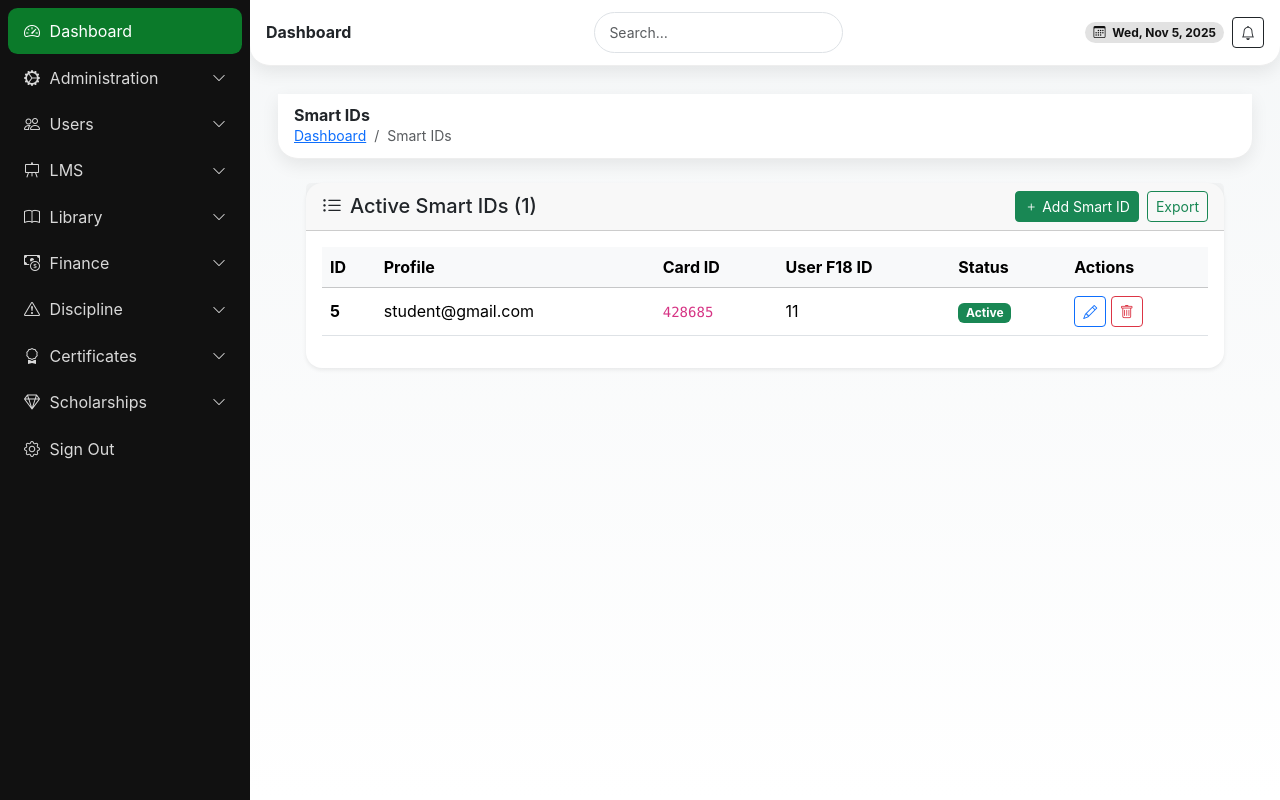
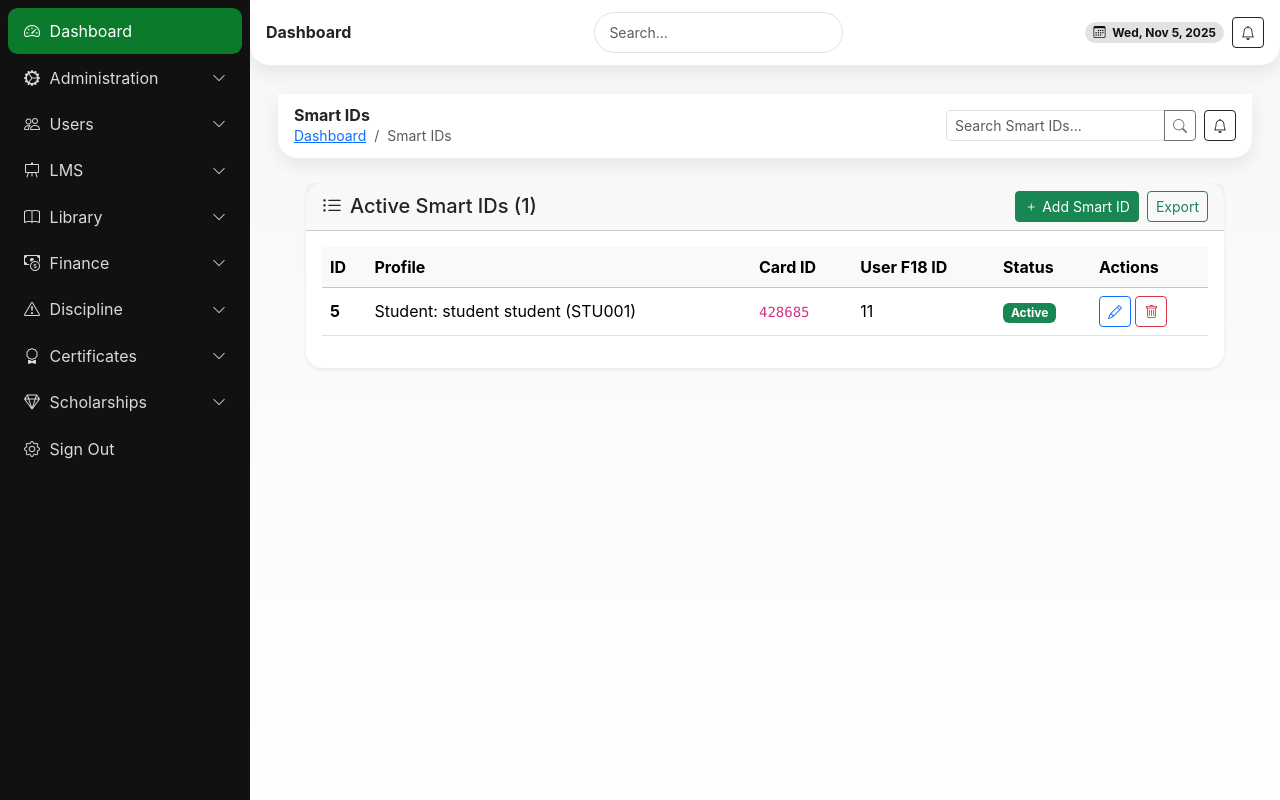
Before and after one commit to pkalosh/kiswate_digital_academy, a Django app: page /smartids/ in a window 1280 px wide. Run offline with Django 5.2, Linux system fonts and the light colour scheme; a user stored in the database is signed in; data comes from the database, SQL or seed files in the repository; both versions use the stored data as it was after the commit.

Commit message:
filter profiles on smart id based on admin's school, use same base for kiswate admin

```diff
--- a/school/forms.py
+++ b/school/forms.py
@@ -2,6 +2,7 @@
 import random
 import string
 from django import forms
+from django.db.models import Q
 from userauths.models import User
 from .models import Grade, Parent,StaffProfile,Student, SmartID
 from django.core.mail import send_mail
@@ -1015,6 +1016,23 @@ class StudentEditForm(forms.ModelForm):
 
 
 class SmartIDForm(forms.ModelForm):
+    def __init__(self, *args, **kwargs):
+        school = kwargs.pop('school', None)
+        super().__init__(*args, **kwargs)
+        if school:
+            queryset = User.objects.filter(
+                Q(student__school=school) | Q(staffprofile__school=school)
+            ).select_related('student', 'staffprofile').distinct().order_by('last_name', 'first_name')
+            self.fields['profile'].queryset = queryset
+            # Custom label for choices to distinguish Student vs Staff
+            self.fields['profile'].label_from_instance = self.label_from_instance
+
+    def label_from_instance(self, obj):
+        if hasattr(obj, 'student') and obj.student:
+            return f"Student: {obj.get_full_name()} ({obj.student.student_id})"
+        elif hasattr(obj, 'staffprofile') and obj.staffprofile:
+            return f"Staff: {obj.get_full_name()} ({obj.staffprofile.staff_id})"
+        return str(obj)
 
     class Meta:
         model = SmartID
--- a/school/views.py
+++ b/school/views.py
@@ -70,12 +70,15 @@ def smartid_list(request):
         return redirect('school:dashboard')
 
     query = request.GET.get('q', '')
-    smartids = SmartID.objects.filter(school=school, is_active=True)
+    smartids = SmartID.objects.filter(school=school, is_active=True).select_related('profile', 'profile__student', 'profile__staffprofile')
     if query:
         smartids = smartids.filter(
-            Q(card_id__icontains=query) | Q(profile__name__icontains=query)  # Assume profile has 'name' field for search
+            Q(profile__first_name__icontains=query) |
+            Q(profile__last_name__icontains=query) |
+            Q(card_id__icontains=query) |
+            Q(user_f18_id__icontains=query)
         )
-    form = SmartIDForm()
+    form = SmartIDForm(school=school)
     return render(request, 'school/smartid_list.html', {
         'smartids': smartids,
         'form': form,
@@ -95,7 +98,7 @@ def smartid_create(request):
     if request.method != 'POST':
         return redirect('school:smartid-list')
 
-    form = SmartIDForm(request.POST)
+    form = SmartIDForm(request.POST, school=school)
     if form.is_valid():
         smartid = form.save(commit=False)
         smartid.school = school
@@ -128,7 +131,7 @@ def smartid_edit(request, pk):
         return redirect('school:smartid-list')
 
     smartid = get_object_or_404(SmartID, pk=pk, school=school)
-    form = SmartIDForm(request.POST, instance=smartid)
+    form = SmartIDForm(request.POST, instance=smartid, school=school)
     if form.is_valid():
         form.save()
         messages.success(request, f'Smart ID "{smartid.card_id}" updated successfully.')
--- a/templates/Dashboard/school_admin_list.html
+++ b/templates/Dashboard/school_admin_list.html
@@ -1,4 +1,4 @@
-{% extends 'Dashboard/base.html' %}
+{% extends 'Dashboard/admindash-base.html' %}
 {% block title %}School Admins | Dashboard{% endblock %}
 
 {% block content %}
--- a/templates/Dashboard/school_subscription_list.html
+++ b/templates/Dashboard/school_subscription_list.html
@@ -1,5 +1,5 @@
 <!-- templates/Dashboard/school_subscription_list.html -->
-{% extends 'Dashboard/base.html' %}
+{% extends 'Dashboard/admindash-base.html' %}
 {% block title %}School Subscriptions | Dashboard{% endblock %}
 
 {% block content %}
--- a/templates/Dashboard/subscription_plan_list.html
+++ b/templates/Dashboard/subscription_plan_list.html
@@ -1,5 +1,5 @@
 <!-- templates/Dashboard/subscription_plan_list.html -->
-{% extends 'Dashboard/base.html' %}
+{% extends 'Dashboard/admindash-base.html' %}
 {% block title %}Subscription Plans | Dashboard{% endblock %}
 
 {% block content %}
--- a/templates/school/smartid_list.html
+++ b/templates/school/smartid_list.html
@@ -1,5 +1,6 @@
-<!-- templates/school/smartid_list.html -->
+<!-- templates/school/smartid_list.html (complete template) -->
 {% extends 'school/base.html' %}
+{% load static %}
 {% block title %}Smart IDs | {{ school.name }}{% endblock %}
 {% block content %}
 <header class="header d-flex align-items-center justify-content-between">
@@ -15,7 +16,15 @@
 </nav>
 </div>
 </div>
-
+<div class="d-flex align-items-center gap-2">
+<form method="get" class="d-inline">
+<div class="input-group input-group-sm" style="width: 250px;">
+<input type="text" name="q" class="form-control" placeholder="Search Smart IDs..." value="{{ query }}">
+<button class="btn btn-outline-secondary" type="submit"><i class="bi bi-search"></i></button>
+</div>
+</form>
+<button class="btn btn-sm btn-outline-dark"><i class="bi bi-bell"></i></button>
+</div>
 </header>
 <section class="content container-fluid py-4">
 <!-- Messages -->
@@ -59,15 +68,23 @@
               {% for smartid in smartids %}
 <tr>
 <td><strong>{{ smartid.id }}</strong></td>
-<td>{{ smartid.profile }}</td>
+<td>
+    {% if smartid.profile.student %}
+        Student: {{ smartid.profile.get_full_name }} ({{ smartid.profile.student.student_id }})
+    {% elif smartid.profile.staffprofile %}
+        Staff: {{ smartid.profile.get_full_name }} ({{ smartid.profile.staffprofile.staff_id }})
+    {% else %}
+        {{ smartid.profile.get_full_name }}
+    {% endif %}
+</td>
 <td><code>{{ smartid.card_id }}</code></td>
 <td>{{ smartid.user_f18_id }}</td>
 <td>
-                  {% if smartid.is_active %}
-<span class="badge bg-success">Active</span>
-                  {% else %}
-<span class="badge bg-secondary">Inactive</span>
-                  {% endif %}
+    {% if smartid.is_active %}
+    <span class="badge bg-success">Active</span>
+    {% else %}
+    <span class="badge bg-secondary">Inactive</span>
+    {% endif %}
 </td>
 <td>
 <button class="btn btn-sm btn-outline-primary" data-bs-toggle="modal" data-bs-target="#smartIDModal" data-mode="edit"
```
Also changed, not shown: db.sqlite3.
